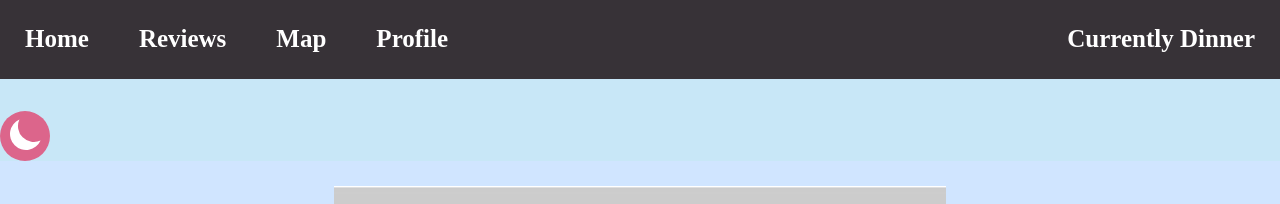
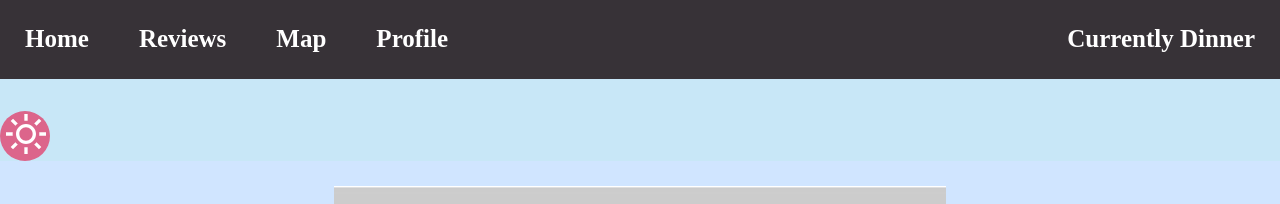
Before and after one commit to 35L-sleepy-tamagos/bruin-bites, a React (Create React App) app in the folder bites-frontend/: page /profile in a window 1280 px wide. Shown: the top 204 px of the page. Built offline with nearby package versions, Linux system fonts and the light colour scheme.

Commit message:
App and SpashScreen: initial implementation of dark mode

```diff
--- a/bites-frontend/package.json
+++ b/bites-frontend/package.json
@@ -11,10 +11,12 @@
     "formik": "^2.2.9",
     "normalize.css": "^8.0.1",
     "react": "^18.1.0",
-    "react-bootstrap": "^2.3.1",
+    "react-bootstrap": "^2.4.0",
     "react-dom": "^18.1.0",
+    "react-icons": "^4.3.1",
     "react-router-dom": "^6.3.0",
     "react-scripts": "^5.0.1",
+    "styled-components": "^5.3.5",
     "web-vitals": "^2.1.4"
   },
   "scripts": {
--- a/bites-frontend/src/App.css
+++ b/bites-frontend/src/App.css
@@ -3,9 +3,23 @@
   text-align: center;
   background-color: #d8bfd8;
 }
-body
-{
-  background-color: #c8e7f7 !important; /* jordan change */
+
+/* :root, dark, and body styling inspired from https://codesandbox.io/s/dry-meadow-64786?from-embed=&file=/src/DarkMode.tsx */
+:root {
+  --font-color: #333;
+  --background-color: #c8e7f7;
+  --link-color: cornflowerblue;
+}
+
+[data-theme="dark"] {
+  --font-color: #eee;
+  --background-color: #333;
+  --link-color: lightblue;
+}
+
+body {
+  background-color: var(--background-color);
+  color: var(--font-color);
 }
 
 h1 {
--- a/bites-frontend/src/components/SplashScreen.js
+++ b/bites-frontend/src/components/SplashScreen.js
@@ -1,7 +1,6 @@
 import styled from "styled-components";
 import { CgSun } from "react-icons/cg";
 import { HiMoon } from "react-icons/hi";
-
 
 const Toggle = styled.button`
     cursor: pointer;
@@ -20,17 +19,30 @@ const Toggle = styled.button`
 
 function Splash(props)
 {
+    /* setDark and setLight inspired by https://codesandbox.io/s/dry-meadow-64786?from-embed=&file=/src/DarkMode.tsx */
+    const setDark = () => {
+        localStorage.setItem("theme", "dark");
+        document.documentElement.setAttribute("data-theme", "dark");
+    };
+
+    const setLight = () => {
+        localStorage.setItem("theme", "light");
+        document.documentElement.setAttribute("data-theme", "light");
+    };
+
     function changeTheme()
     {
         if (props.theme === "light")
         {
             props.setTheme("dark");
+            setDark();
         } else {
             props.setTheme("light");
+            setLight();
         }
     };
 
-    const icon = props.theme === "light" ? <HiMoon size={40} /> : <CgSun size={40} />;
+    const icon = props.theme === "dark" ? <HiMoon size={40} /> : <CgSun size={40} />;
     return (
     <Toggle onClick={changeTheme}>
         {icon}
```
Also changed, not shown: bites-frontend/src/App.js (+3 -5 lines), 1 other file (tests, documents, lock files or other folders).
